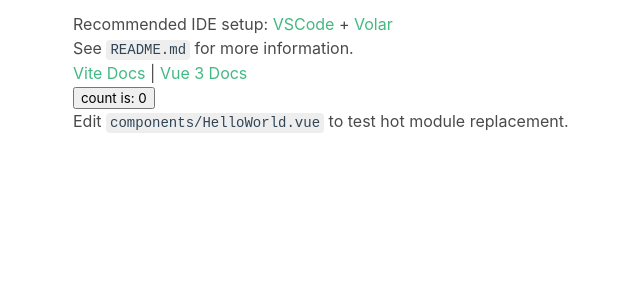
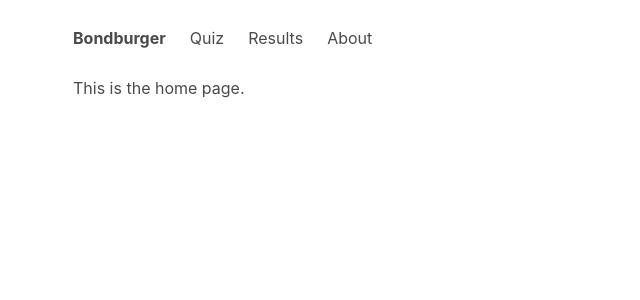
Before and after one commit to mplewis/bondburger, a Vue app in the folder client/: page /#/ in a window 1280 px wide. Shown: the top 300 px of the page, without its empty margins (3-643 px from the left). Built offline with nearby package versions, Linux system fonts and the light colour scheme.

Commit message:
feat: home, about, quiz, results

```diff
--- a/client/index.html
+++ b/client/index.html
@@ -1,13 +1,16 @@
 <!DOCTYPE html>
 <html lang="en">
+
 <head>
   <meta charset="UTF-8" />
   <link rel="icon" href="/favicon.ico" />
   <meta name="viewport" content="width=device-width, initial-scale=1.0" />
-    <title>Vite App</title>
+  <title>Bondburger</title>
 </head>
+
 <body>
   <div id="app"></div>
   <script type="module" src="/src/main.ts"></script>
 </body>
+
 </html>
--- a/client/src/App.vue
+++ b/client/src/App.vue
@@ -1,9 +1,11 @@
 <script setup lang="ts">
 import "bulma/bulma.sass";
+import Navbar from "./components/Navbar.vue"
 </script>
 
 <template>
   <div class="container p-3">
+    <Navbar class="mb-3" />
     <router-view />
   </div>
 </template>
--- a/client/src/components/About.vue
+++ b/client/src/components/About.vue
@@ -1,5 +1,3 @@
-<script setup lang="ts"></script>
-
 <template>
   <p>This is the about page.</p>
 </template>
--- /dev/null
+++ b/client/src/components/Home.vue
@@ -0,0 +1,3 @@
+<template>
+  <p>This is the home page.</p>
+</template>
--- /dev/null
+++ b/client/src/components/Navbar.vue
@@ -0,0 +1,40 @@
+<script setup lang="ts">
+document.addEventListener('DOMContentLoaded', () => {
+  const navbarBurgers = Array.prototype.slice.call(document.querySelectorAll('.navbar-burger'), 0);
+  navbarBurgers.forEach(el => {
+    el.addEventListener('click', () => {
+      const target = document.getElementById(el.dataset.target);
+      if (!target) return;
+      el.classList.toggle('is-active');
+      target.classList.toggle('is-active');
+    });
+  });
+});
+</script>
+
+<template>
+  <nav class="navbar" role="navigation" aria-label="main navigation">
+    <div class="navbar-brand">
+      <router-link class="navbar-item is-tab has-text-weight-bold" to="/">Bondburger</router-link>
+      <a
+        role="button"
+        class="navbar-burger"
+        aria-label="menu"
+        aria-expanded="false"
+        data-target="navbar-menu"
+      >
+        <span aria-hidden="true"></span>
+        <span aria-hidden="true"></span>
+        <span aria-hidden="true"></span>
+      </a>
+    </div>
+
+    <div id="navbar-menu" class="navbar-menu">
+      <div class="navbar-start">
+        <router-link class="navbar-item is-tab" to="/quiz">Quiz</router-link>
+        <router-link class="navbar-item is-tab" to="/results">Results</router-link>
+        <router-link class="navbar-item is-tab" to="/about">About</router-link>
+      </div>
+    </div>
+  </nav>
+</template>
--- /dev/null
+++ b/client/src/components/Quiz.vue
@@ -0,0 +1,3 @@
+<template>
+  <p>This is the quiz page.</p>
+</template>
--- /dev/null
+++ b/client/src/components/Results.vue
@@ -0,0 +1,3 @@
+<template>
+  <p>This is the results page.</p>
+</template>
```
Also changed, not shown: client/src/router.ts (+6 -2 lines). Lines whose indentation alone changed are shown as unchanged.
